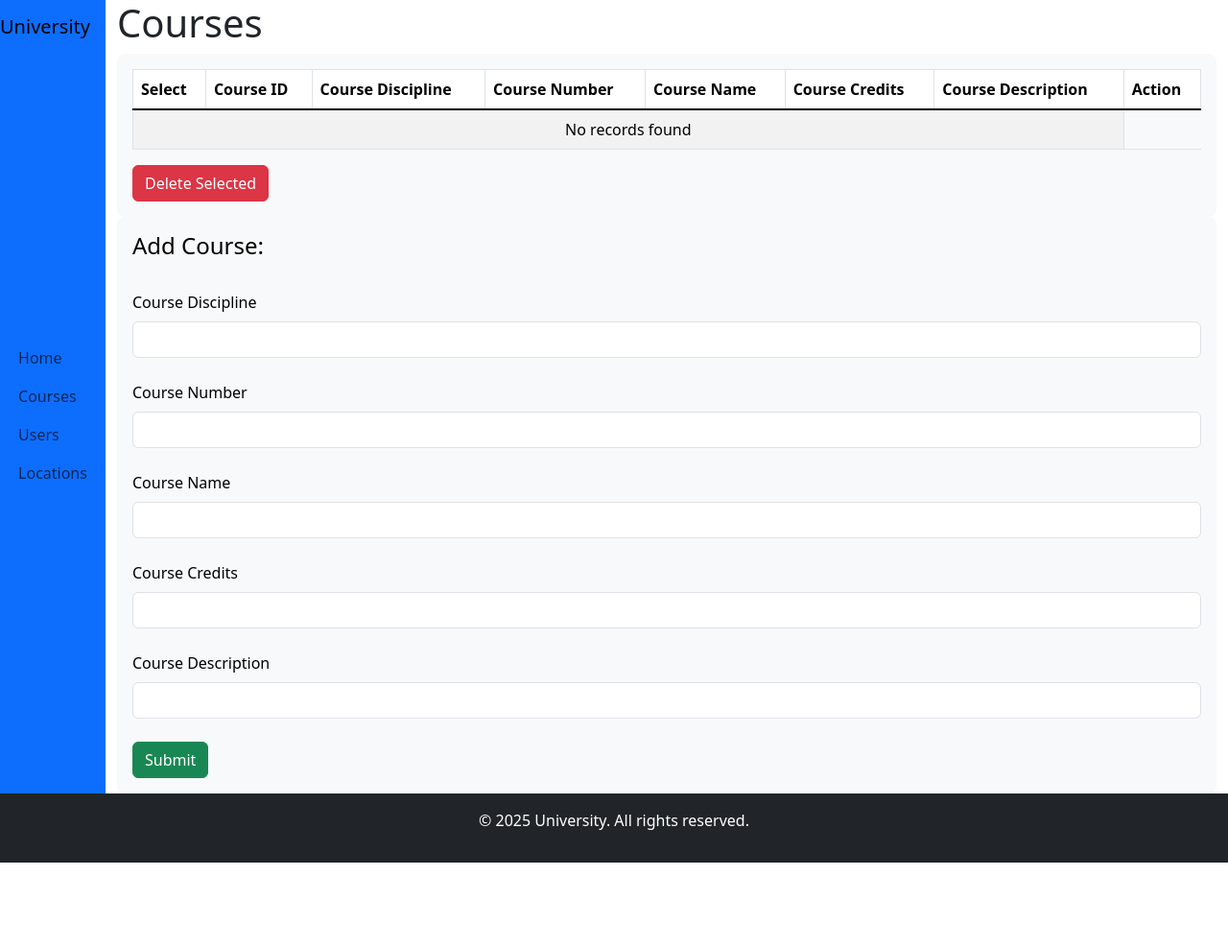
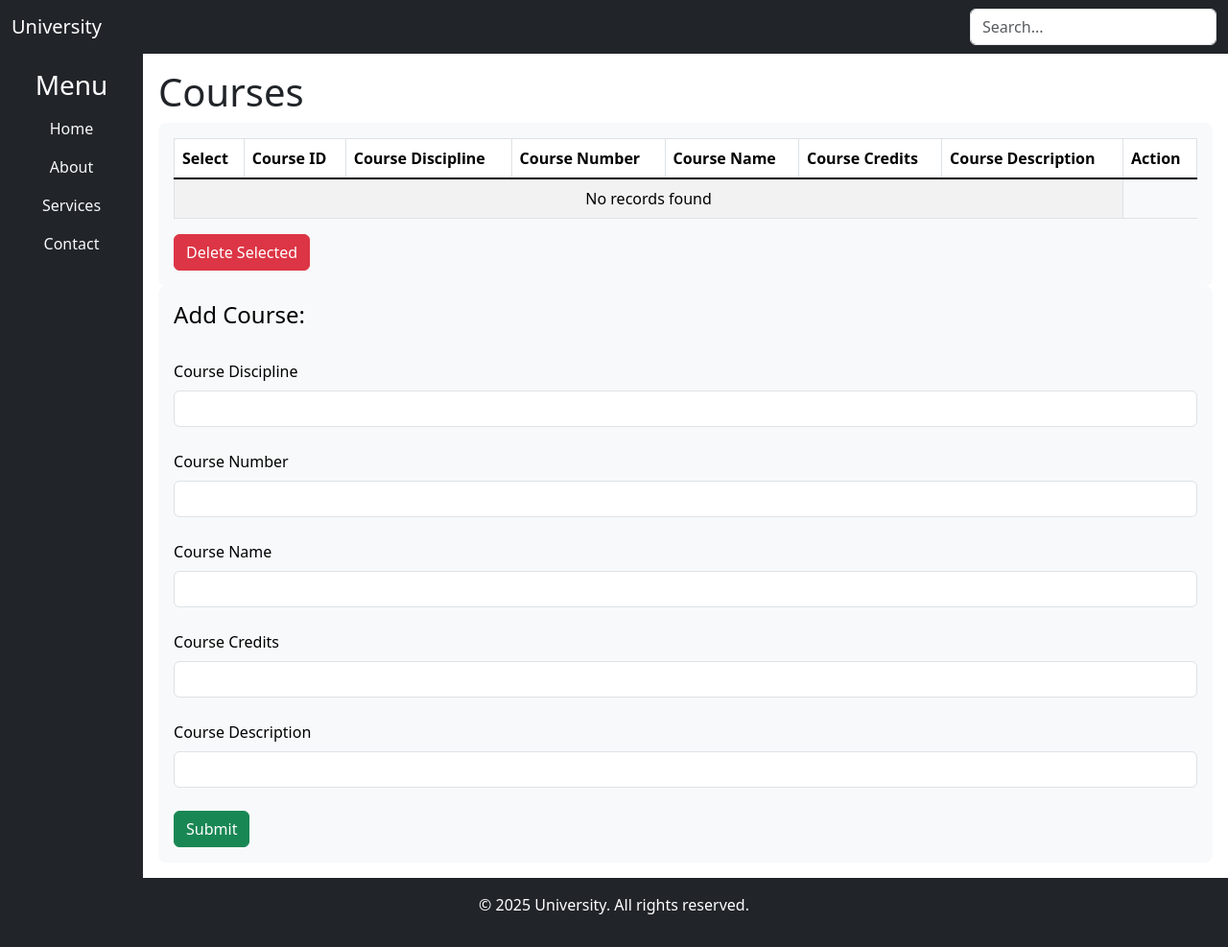
Before and after one commit to tenghoit/university-registrar-db, a PHP site: page /courses.php in a window 1280 px wide. Shown: the whole page at 96% size. Before the commit the page ends 899 px from the top, so only its background shows below. Run offline with PHP 8.4, Linux system fonts and the light colour scheme; data that the repository does not hold is empty.

Commit message:
almost sidebar

```diff
--- a/php/courses.php
+++ b/php/courses.php
@@ -14,14 +14,63 @@ require "library.php";
 <body>
     <script src="https://cdn.jsdelivr.net/npm/bootstrap@5.3.3/dist/js/bootstrap.bundle.min.js" integrity="sha384-YvpcrYf0tY3lHB60NNkmXc5s9fDVZLESaAA55NDzOxhy9GkcIdslK1eN7N6jIeHz" crossorigin="anonymous"></script>
     <header>
+        <nav class="navbar navbar-dark bg-dark justify-content-end ">
+            <div class="container-fluid">
+                <a href="#" class="navbar-brand">
+                    <!-- <img src="../images/university_logo.webp" alt="University Logo" height="50"> -->
+                    University
+                </a>
+                <form action="#" method="post">
+                    <input type="search" class="form-control" name="search" id="search" placeholder="Search...">
+                </form>
+                <button class="navbar-toggler d-lg-none" data-bs-toggle="collapse" data-bs-target="#nav" aria-controls="nav" aria-label="Expand Navigation">
+                    <span class="navbar-toggler-icon"></span>
+                </button>
+                <div class="collapse navbar-collapse" id="nav">
+                    <ul class="navbar-nav">
+                        <li class="nav-item">
+                            <a href="#" class="nav-link">Home</a>
+                        </li>
+                        <li class="nav-item">
+                            <a href="../php/courses.php" class="nav-link">Courses</a>
+                        </li>
+                        <li class="nav-item">
+                            <a href="../php/users.php" class="nav-link">Users</a>
+                        </li>
+                        <li class="nav-item">
+                            <a href="../php/locations.php" class="nav-link">Locations</a>
+                        </li>
+                    </ul>
+                </div>
 
+            </div>
+        </nav>
     </header>
 
     <div class="container-fluid">
         <div class="row">
-            <?php build_vertical_nav(); ?>
-            <div class="col">
-                <main>
+            <nav id="sidebar" class="col-auto text-bg-dark text-center collapse d-lg-block">
+                <div class="d-flex flex-column p-3">
+                    <h3>Menu</h3>
+                    <div class="collapse show" id="menuItems">
+                        <ul class="nav flex-column">
+                            <li class="nav-item">
+                                <a class="nav-link text-light" href="#">Home</a>
+                            </li>
+                            <li class="nav-item">
+                                <a class="nav-link text-light" href="#">About</a>
+                            </li>
+                            <li class="nav-item">
+                                <a class="nav-link text-light" href="#">Services</a>
+                            </li>
+                            <li class="nav-item">
+                                <a class="nav-link text-light" href="#">Contact</a>
+                            </li>
+                        </ul>
+                    </div>
+                </div>
+            </nav>
+            <main class="col p-3 gap-3">
                     <section>
                         <div class="row">
                             <div class="col">
@@ -73,10 +122,8 @@ require "library.php";
                         </div>
                     </section>
                 </main>
-            </div>
         </div>
     </div>
-
 
     <footer class="text-bg-dark text-center mt-auto">
         <div class="container">
--- a/php/library.php
+++ b/php/library.php
@@ -144,7 +144,7 @@ function build_nav(
 
 ){ ?>
     <nav class="navbar navbar-expand-md navbar-body justify-content-end">
-        <div class="container">
+        <div class="container-fluid">
             <a href="#" class="navbar-brand">
                 <!-- <img src="../images/university_logo.webp" alt="University Logo" height="50"> -->
                 University
@@ -155,7 +155,7 @@ function build_nav(
             <div class="collapse navbar-collapse" id="nav">
                 <ul class="navbar-nav">
                     <li class="nav-item">
-                        <a href="" class="nav-link">Home</a>
+                        <a href="#" class="nav-link">Home</a>
                     </li>
                     <li class="nav-item">
                         <a href="../php/courses.php" class="nav-link">Courses</a>
```
